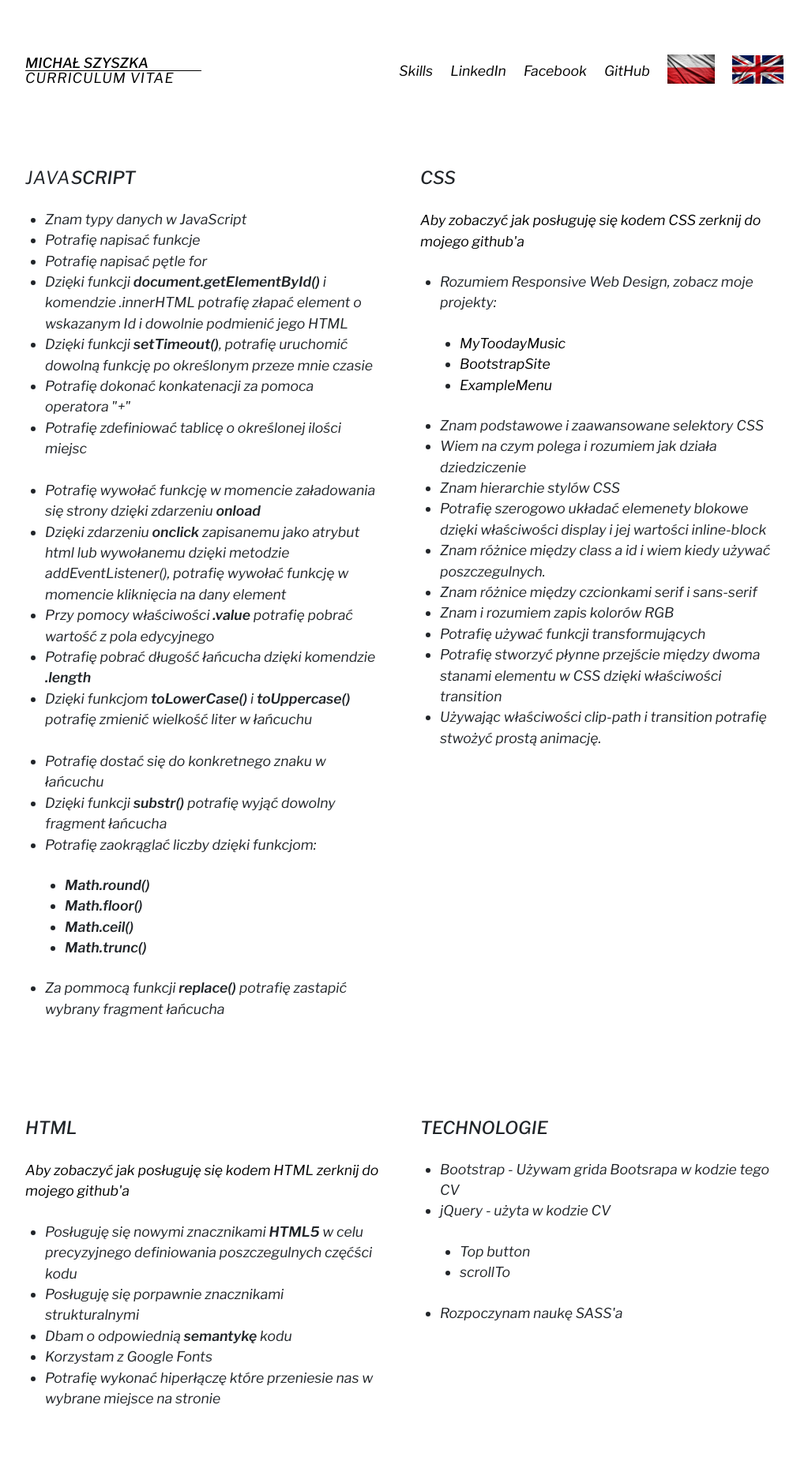
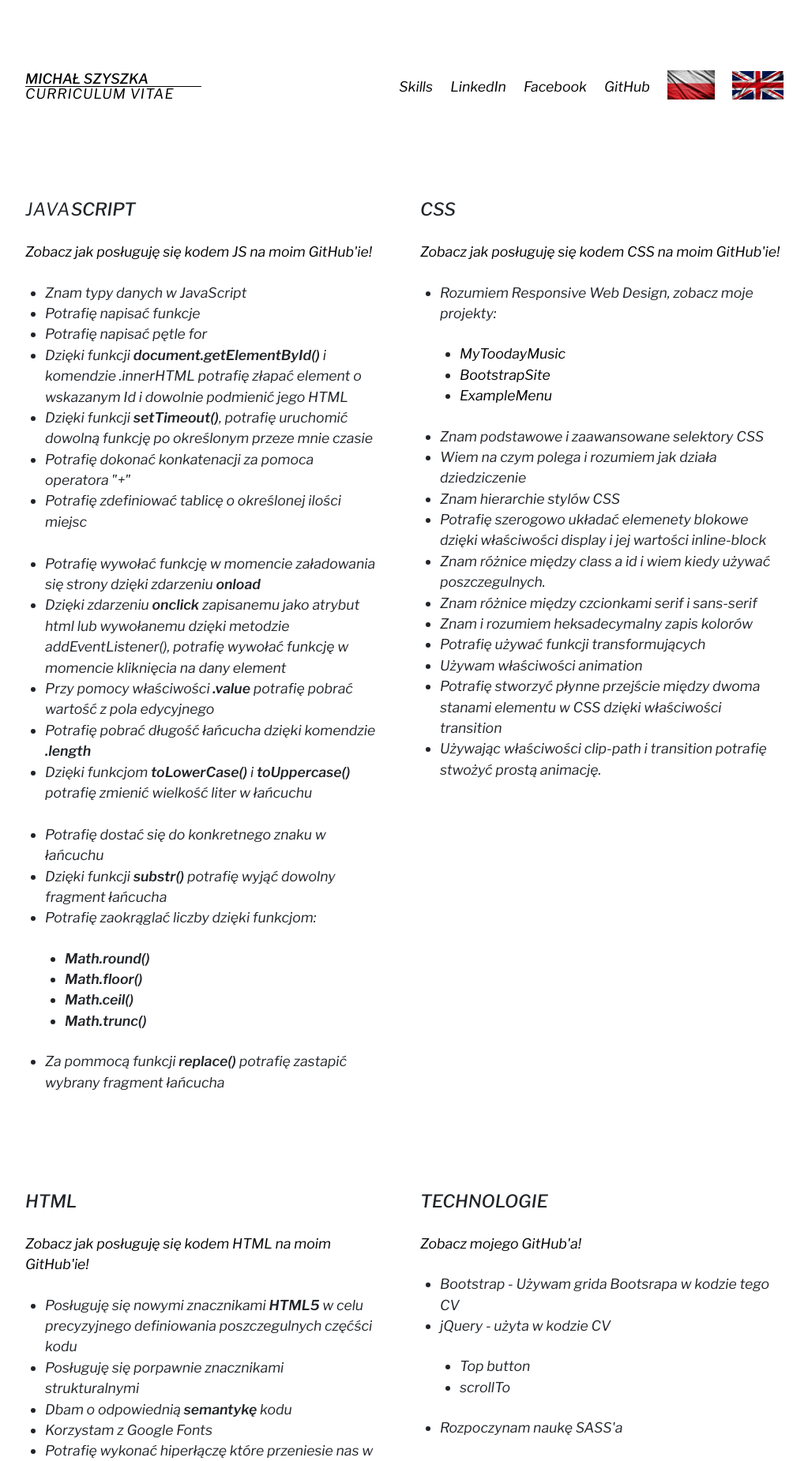
Before and after one commit to mszyszka/Curriculum-Vitae, a plain HTML site: page skills.html in a window 1280 px wide. Shown: the top 1850 px of the page at 79% size, without its empty margins (123-1146 px from the left). Drawn offline with nearby package versions, Linux system fonts and the light colour scheme.

Commit message:
Im fixing sticky header issue with covering content below it

```diff
--- a/css/style.css
+++ b/css/style.css
@@ -1,6 +1,11 @@
+
+
 body {
     font-family: 'Libre franklin', sans-serif;
     font-size: 62.5%;
+    height: 100%;       /* To  prevent bouncing site when scroll is on the bottom */
+    overflow: hidden;   /*  To  prevent bouncing site when scroll is on the bottom */
+
 }
 
 .clearfix {
@@ -8,12 +13,18 @@ body {
 }
 
 
+
 /*//////////////////////////////header style/////////////////////////////*/
 
-header {
-    margin-top: 50px;
+.siteHeader {
+    margin-top: 10px;
+    padding: 20px 0; /*Added*/
+    box-sizing: border-box;
 }
+.siteHeader.stickyHeader {
+    margin-top: 0;
 
+}
 h1 {
     font-weight: 500;
     font-style: italic;
@@ -49,6 +60,7 @@ h1 span {
         -moz-box-shadow: 0px 8px 5px -5px rgba(0, 0, 0, 0.55);
         box-shadow: 0px 8px 5px -5px rgba(0, 0, 0, 0.55);
     }
+
 
 /*///////////////////////////////////end/////////////////////////////////*/
 
@@ -192,6 +204,11 @@ a:active {
     font-style: italic;
 }
 
+#aboutMe.aboutMeMarginTop {  /*When header sticks, im adding proper margin-top to #aboutMe section, below it to prevent covering part of #aboutMe section */
+    margin: 160px 0 0 0;
+
+}
+
 
 /*//////////////////////////////social-media/////////////////////////////*/
 
@@ -305,6 +322,8 @@ a:active {
 /*////////////////////////////////////////footer////////////////////////////////*/
 
 footer {
+    width: 100%;
+    min-height: 200px;
     text-align: center;
     padding: 70px 0 50px 0;
     font-size: 0.7rem;
@@ -390,7 +409,7 @@ footer {
     }
 }
 @media(min-width: 768px) {
-    header {
+    .siteHeader {
         margin-top: 70px;
     }
     .s-media-row1{
@@ -415,6 +434,7 @@ footer {
     }
     footer {
         padding-top: 100px;
+        padding-bottom: 100px;
     }
     #topBtn {
         width: 65px;
@@ -449,11 +469,7 @@ footer {
         margin-top: 0px;
     }
 
-    /*    Im adding position: inherit; to class stickyHeader that it would not be sticky when hamburger btn is switch(it is switch over 992px) to inline menu(Then nav should be sticky, not header).*/
-    .stickyHeader {
-        position: inherit;
 
-    }
     .stickyNav {
         position: fixed;
         width: 100%;
--- a/script.js
+++ b/script.js
@@ -61,7 +61,7 @@
             });
         });
 
-   //Sticky .navContainer
+   /*//Sticky .navContainer
 
         $(document).ready(function() {
 			// grab the initial top offset of the navigation
@@ -86,8 +86,11 @@
 				stickyNav();
 			});
 		});
+        I realized i dont need it
+        */
 
- //Sticky header for width less then 992px;
+
+ //Sticky header
 
         $(document).ready(function() {
 			// grab the initial top offset of the navigation
@@ -101,8 +104,10 @@
 			    // otherwise change it back to relative
 			    if (scrollTop > stickyHeaderTop) {
 			        $('.siteHeader').addClass('stickyHeader');
+			        $('#aboutMe').addClass('aboutMeMarginTop'); /*When header sticks, im adding proper margin-top to #aboutMe section, below it to prevent covering part of #aboutMe section */
 			    } else {
 			        $('.siteHeader').removeClass('stickyHeader');
+			        $('#aboutMe').removeClass('aboutMeMarginTop');
 			    }
 			};
 
@@ -116,7 +121,7 @@
 //Sticky navMenu;
 //Im making it becouse when im opening my menu on sticky header menu is on the  top of the site.
 
-        $(document).ready(function() {
+       /* $(document).ready(function() {
 			// grab the initial bottom offset of the header
 		   	var stickyHeaderTop = $('.siteHeader').offset().top;
 
@@ -139,3 +144,6 @@
 				stickyNavMenu();
 			});
 		});
+                I realized i dont need it to
+
+        */
--- a/skills.html
+++ b/skills.html
@@ -22,6 +22,7 @@
     <link rel="stylesheet" href="css/style.css" type="text/css"> </head>
 
 <body>
+
     <div class="container">
         <header class="siteHeader">
             <a href="index.html">
@@ -50,12 +51,17 @@
                 <div class="clearfix"></div>
             </section>
         </header>
+
         <section id="skills-git">
             <div class="row">
-                <div class="col-sm-6 col-md-6 skills-git-col-1">
+                <div class="col-sm-12 col-md-6">
                     <article id="js">
                         <h1><span>JAVA</span>SCRIPT</h1>
                         <br/>
+                        <br/>
+                        <a href="https://github.com/mszyszka" target="_blank">
+                            <p>Zobacz jak posługuję się kodem JS na moim GitHub'ie!</p>
+                        </a>
                         <ul>
                             <li>Znam typy danych w JavaScript</li>
                             <li>Potrafię napisać funkcje</li>
@@ -85,13 +91,13 @@
                         </ul>
                     </article>
                 </div>
-                <div class="col-sm-6 col-md-6 skills-git-col-2">
+                <div class="col-sm-12 col-md-6">
                     <article id="css">
                         <h1>CSS</h1>
                         <br/>
                         <br/>
                         <a href="https://github.com/mszyszka" target="_blank">
-                            <p>Aby zobaczyć jak posługuję się kodem CSS zerknij do mojego github'a</p>
+                            <p>Zobacz jak posługuję się kodem CSS na moim GitHub'ie!</p>
                         </a>
                         <ul>
                             <li>Rozumiem Responsive Web Design, zobacz moje projekty:
@@ -107,8 +113,9 @@
                             <li>Potrafię szerogowo układać elemenety blokowe dzięki właściwości display i jej wartości inline-block</li>
                             <li>Znam różnice między class a id i wiem kiedy używać poszczegulnych.</li>
                             <li>Znam różnice między czcionkami serif i sans-serif</li>
-                            <li>Znam i rozumiem zapis kolorów RGB</li>
+                            <li>Znam i rozumiem  heksadecymalny zapis kolorów </li>
                             <li>Potrafię używać funkcji transformujących</li>
+                            <li>Używam właściwości animation</li>
                             <li>Potrafię stworzyć płynne przejście między dwoma stanami elementu w CSS dzięki właściwości transition</li>
                             <li>Używając właściwości clip-path i transition potrafię stwożyć prostą animację.</li>
                         </ul>
@@ -116,16 +123,15 @@
                 </div>
             </div>
             <div class="row ">
-                <div class="col-sm-6 col-md-6 skills-git-col-3">
-                    <!--                    <div class="linkSpot linkSpot-3"></div>-->
+                <div class="col-sm-12 col-md-6">
                     <article id="html">
                         <h1>HTML</h1>
                         <br/>
                         <br/>
                         <a href="https://github.com/mszyszka" target="_blank">
-                            <p>Aby zobaczyć jak posługuję się kodem HTML zerknij do mojego github'a</p>
+                            <p>Zobacz jak posługuję się kodem HTML na moim GitHub'ie!</p>
                         </a>
-                        <ul>
+                         <ul>
                             <li>Posługuję się nowymi znacznikami <strong>HTML5</strong> w celu precyzyjnego definiowania poszczegulnych częćści kodu</li>
                             <li>Posługuję się porpawnie znacznikami strukturalnymi</li>
                             <li>Dbam o odpowiednią <strong>semantykę</strong> kodu</li>
@@ -138,6 +144,10 @@
                     <article id="tech">
                         <h1> TECHNOLOGIE</h1>
                         <br/>
+                        <br/>
+                        <a href="https://github.com/mszyszka" target="_blank">
+                            <p>Zobacz mojego GitHub'a!</p>
+                        </a>
                         <ul>
                             <li>Bootstrap - Używam grida Bootsrapa w kodzie tego CV</li>
                             <li>jQuery - użyta w kodzie CV
```
Also changed, not shown: index-ang.html (+2 -2 lines), index.html (+1 -1 lines).
